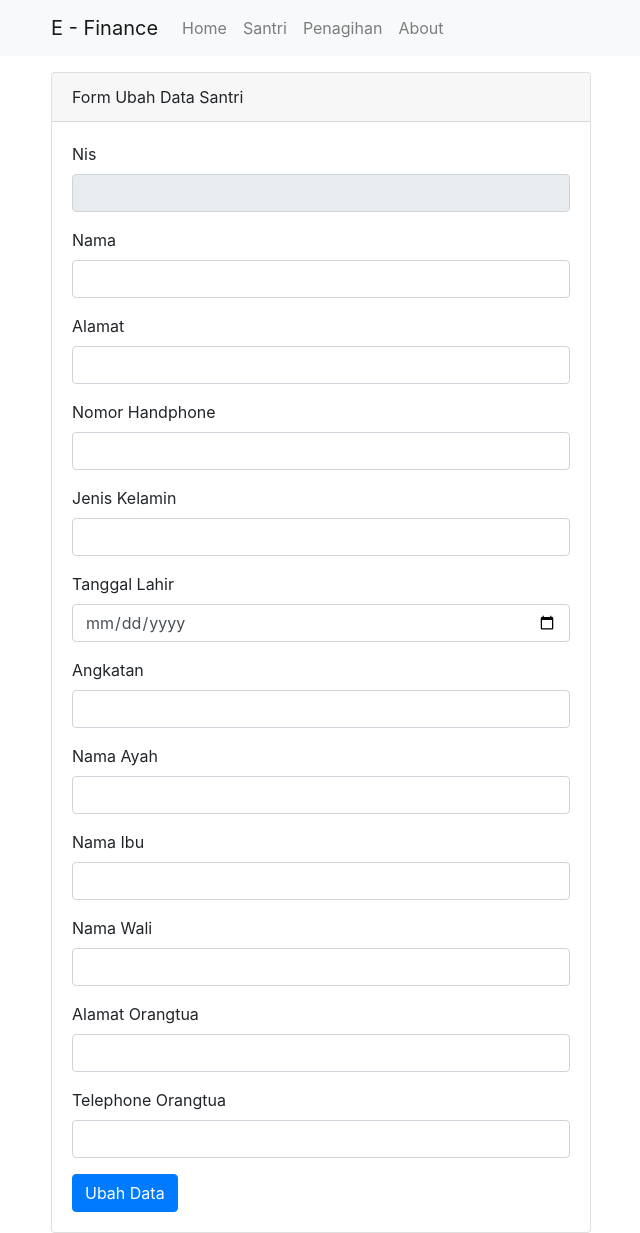
After one commit to anggara-code/si_finance, a CodeIgniter app: page /database/index.php/santri/ubah/1 in a window 1280 px wide. The commit adds this page. Shown: the whole page, without its empty margins (34-674 px from the left). Run offline with CodeIgniter, Linux system fonts and the light colour scheme; data that the repository does not hold is empty.

Commit message:
penagihan

```diff
--- a/application/controllers/Santri.php
+++ b/application/controllers/Santri.php
@@ -16,13 +16,18 @@
 
             $data['judul'] = 'Daftar Santri';
 
-            // memanggil method
-            $data['santri'] = $this->Santri_model->getAllSantri();
+            if(!isset($_POST['cari'])) {
+                $data['santri'] = $this->Santri_model->getAllSantri();
+                $this->load->view('templates/header', $data);
+                $this->load->view('santri/index', $data);
+                $this->load->view('templates/footer');
+            } else {
+                $data['santri'] = $this->Santri_model->cariDataSantri();
+                $this->load->view('templates/header', $data);
+                $this->load->view('santri/index', $data);
+                $this->load->view('templates/footer');
+            }
 
-            // load view
-            $this->load->view('templates/header', $data);
-            $this->load->view('santri/index', $data);
-            $this->load->view('templates/footer');
         }
 
         public function tambah()
@@ -44,6 +49,31 @@
             $this->Santri_model->hapusDataSantri($nis);
             redirect('santri');
         }
+
+        public function detail($nis)
+        {
+            $data['judul'] = 'Detail Santri';
+
+            $data['santri'] = $this->Santri_model->getSantriById($nis);
+
+            $this->load->view('templates/header', $data);
+            $this->load->view('santri/detail', $data);
+            $this->load->view('templates/footer');
+        }
+
+        public function ubah($nis)
+        {
+            if(!isset($_POST['ubah'])){
+                $data['judul'] = 'Ubah Data Santri';
+                $data['santri'] = $this->Santri_model->getSantriById($nis);
+                $this->load->view('templates/header', $data);
+                $this->load->view('santri/ubah', $data);
+                $this->load->view('templates/footer');
+            } else {
+                $this->Santri_model->ubahDataSantri();
+                redirect('santri');
+            }
+        }
     }
 
 ?>
--- a/application/models/Santri_model.php
+++ b/application/models/Santri_model.php
@@ -33,6 +33,40 @@ class Santri_model extends CI_Model {
         $this->db->where('nis', $nis);
         $this->db->delete('data_santri');
     }
+
+    public function getSantriById($nis)
+    {
+        return $this->db->get_where('data_santri', ['nis' => $nis])->row_array();
+    }
+
+    public function ubahDataSantri()
+    {
+        $data = [
+            "nis" => $this->input->post('nis', true),
+            "nama" => $this->input->post('nama', true),
+            "alamat" => $this->input->post('alamat', true),
+            "no_hp" => $this->input->post('no_hp', true),
+            "jenis_kelamin" => $this->input->post('jenis_kelamin', true),
+            "tanggal_lahir" => $this->input->post('tanggal_lahir', true),
+            "angkatan" => $this->input->post('angkatan', true),
+            "nama_ayah" => $this->input->post('nama_ayah', true),
+            "nama_ibu" => $this->input->post('nama_ibu', true),
+            "nama_wali" => $this->input->post('nama_wali', true),
+            "alamat_orangtua" => $this->input->post('alamat_orangtua', true),
+            "telp_orangtua" => $this->input->post('telp_orangtua', true)
+        ];
+
+        $this->db->where('nis', $data['nis']);
+        $this->db->update('data_santri', $data);
+
+    }
+
+    public function cariDataSantri()
+    {
+        $keyword = $this->input->post('keyword', true);
+        $this->db->like('nama', $keyword);
+        return $this->db->get('data_santri')->result_array();
+    }
 }
 
 ?>
--- /dev/null
+++ b/application/views/santri/ubah.php
@@ -0,0 +1,66 @@
+<div class="container">
+
+    <div class="row mt-3">
+        <div class="col-md-6">
+            <div class="card">
+                <div class="card-header">
+                    Form Ubah Data Santri
+                </div>
+                <div class="card-body">
+                    <form action="" method="post">
+                        <div class="form-group">
+                            <label for="nis">Nis</label>
+                            <input type="number" name="nis" class="form-control" id="nis" value="<?php echo $santri['nis']; ?>" readonly>
+                        </div>
+                        <div class="form-group">
+                            <label for="nama">Nama</label>
+                            <input type="text" name="nama" class="form-control" id="nama" value="<?php echo $santri['nama']; ?>">
+                        </div>
+                        <div class="form-group">
+                            <label for="alamat">Alamat</label>
+                            <input type="text" name="alamat" class="form-control" id="alamat" value="<?php echo $santri['alamat']; ?>">
+                        </div>
+                        <div class="form-group">
+                            <label for="no_hp">Nomor Handphone</label>
+                            <input type="number" name="no_hp" class="form-control" id="no_hp" value="<?php echo $santri['no_hp']; ?>">
+                        </div>
+                        <div class="form-group">
+                            <label for="jenis_kelamin">Jenis Kelamin</label>
+                            <input type="text" name="jenis_kelamin" class="form-control" id="jenis_kelamin" value="<?php echo $santri['jenis_kelamin']; ?>">
+                        </div>
+                        <div class="form-group">
+                            <label for="tanggal_lahir">Tanggal Lahir</label>
+                            <input type="date" name="tanggal_lahir" class="form-control" id="tanggal_lahir" value="<?php echo $santri['tanggal_lahir']; ?>">
+                        </div>
+                        <div class="form-group">
+                            <label for="angkatan">Angkatan</label>
+                            <input type="number" name="angkatan" class="form-control" id="angkatan" value="<?php echo $santri['angkatan']; ?>">
+                        </div>
+                        <div class="form-group">
+                            <label for="nama_ayah">Nama Ayah</label>
+                            <input type="text" name="nama_ayah" class="form-control" id="nama_ayah" value="<?php echo $santri['nama_ayah']; ?>">
+                        </div>
+                        <div class="form-group">
+                            <label for="nama_ibu">Nama Ibu</label>
+                            <input type="text" name="nama_ibu" class="form-control" id="nama_ibu" value="<?php echo $santri['nama_ibu']; ?>">
+                        </div>
+                        <div class="form-group">
+                            <label for="nama_wali">Nama Wali</label>
+                            <input type="text" name="nama_wali" class="form-control" id="nama_wali" value="<?php echo $santri['nama_ibu']; ?>">
+                        </div>
+                        <div class="form-group">
+                            <label for="alamat_orangtua">Alamat Orangtua</label>
+                            <input type="text" name="alamat_orangtua" class="form-control" id="alamat_orangtua" value="<?php echo $santri['alamat_orangtua']; ?>">
+                        </div>
+                        <div class="form-group">
+                            <label for="telp_orangtua">Telephone Orangtua</label>
+                            <input type="number" name="telp_orangtua" class="form-control" id="telp_orangtua" value="<?php echo $santri['telp_orangtua']; ?>">
+                        </div>
+                        <button type="submit" name="ubah" class="btn btn-primary">Ubah Data</button>
+                    </form>
+                </div>
+            </div>
+        </div>
+    </div>
+
+</div>
--- a/application/views/templates/header.php
+++ b/application/views/templates/header.php
@@ -8,6 +8,9 @@
 
     <!-- Bootstrap CSS -->
     <link rel="stylesheet" href="https://stackpath.bootstrapcdn.com/bootstrap/4.3.1/css/bootstrap.min.css" integrity="sha384-ggOyR0iXCbMQv3Xipma34MD+dH/1fQ784/j6cY/iJTQUOhcWr7x9JvoRxT2MZw1T" crossorigin="anonymous">
+
+    <!-- My Css -->
+    <link rel="stylesheet" href="<?php echo base_url() ?>assets/css/style.css">
 
     <title><?php echo $judul; ?></title>
 </head>
@@ -25,6 +28,7 @@
     <div class="navbar-nav">
       <a class="nav-item nav-link" href="<?php echo base_url(); ?>">Home <span class="sr-only">(current)</span></a>
       <a class="nav-item nav-link" href="<?php echo base_url(); ?>index.php/santri">Santri</a>
+      <a class="nav-item nav-link" href="<?php echo base_url(); ?>index.php/penagihan">Penagihan</a>
       <a class="nav-item nav-link" href="#">About</a>
     </div>
   </div>
```
Also changed, not shown: application/controllers/Penagihan.php (added, +28 -0 lines), application/models/Penagihan_model.php (added, +19 -0 lines), application/views/penagihan/index.php (added, +34 -0 lines), application/views/santri/detail.php (added, +27 -0 lines), application/views/santri/index.php (+15 -0 lines).
